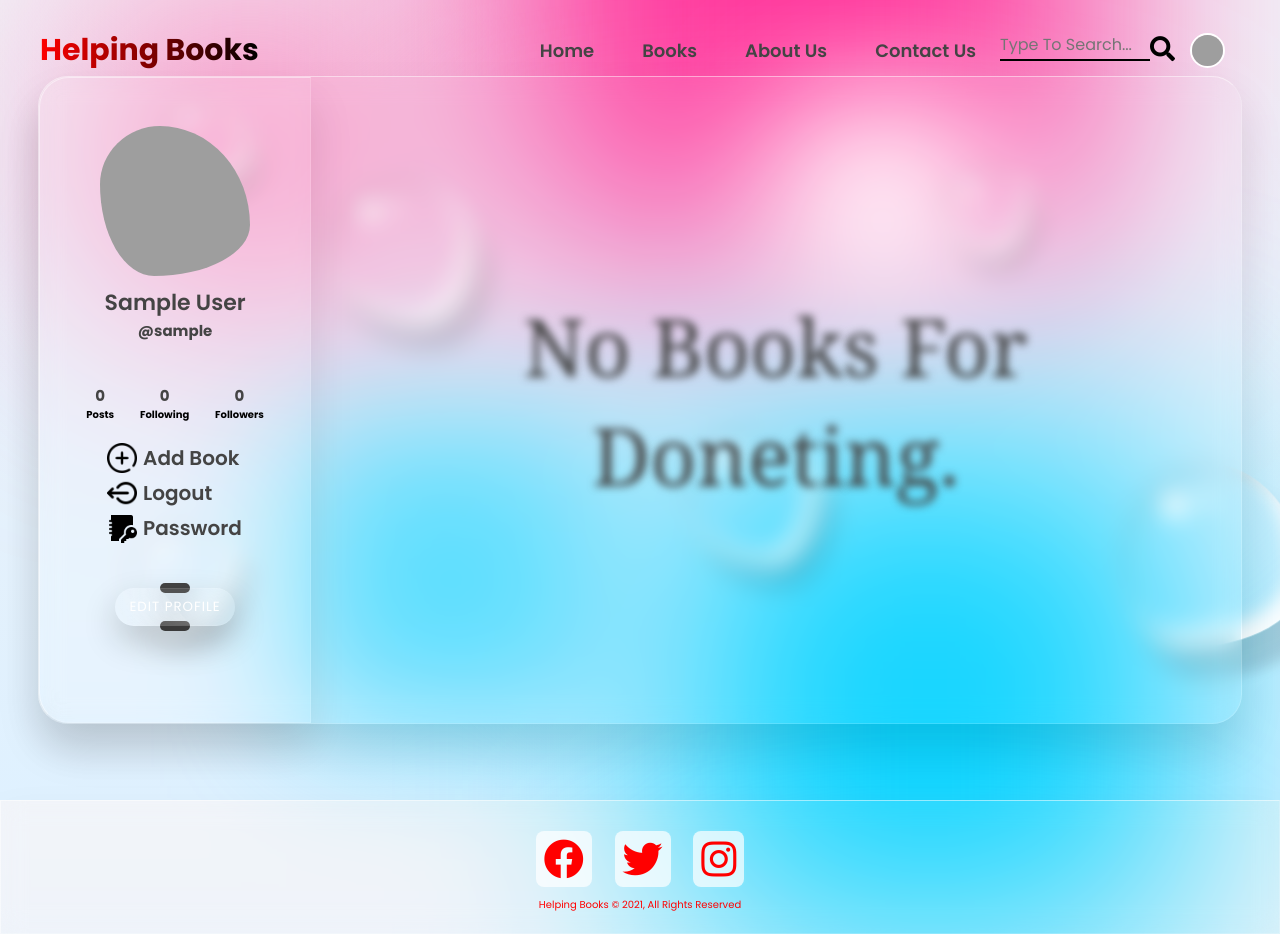
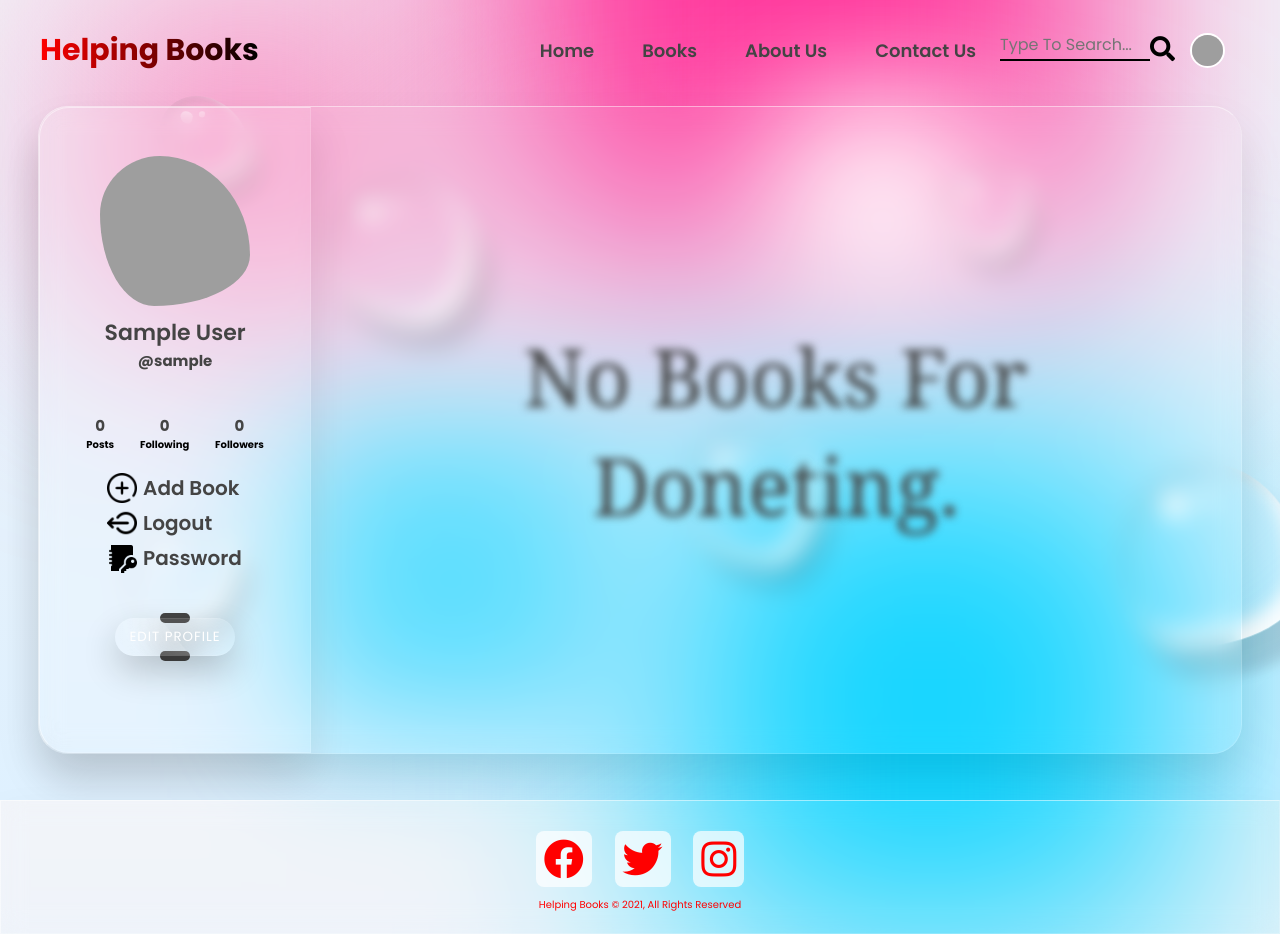
Before and after one commit to Sagar0201/Helping-Books, a Django app: page /profile/ in a window 1280 px wide. Run offline with Django 4.2, Linux system fonts and the light colour scheme; the visitor is signed in with stand-in values (Sample User, id 1); data comes from the database, SQL or seed files in the repository; data that the repository does not hold is empty; grey boxes are pictures that could not be loaded.

Commit message:
update UI

```diff
--- a/templates/account/profile.html
+++ b/templates/account/profile.html
@@ -23,6 +23,7 @@
     }
 
     .profile-page {
+        margin-top: 6rem;
         width: 94%;
         height: 81%;
         display: flex;
```
